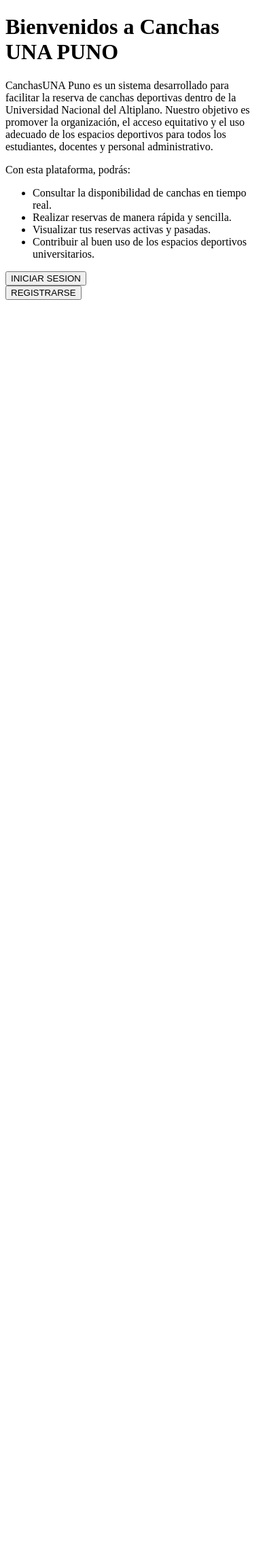
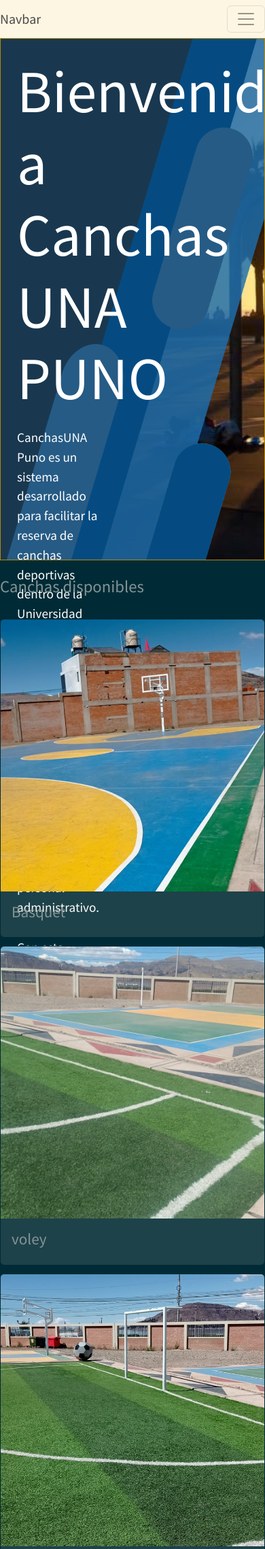
Before and after one commit to alainbru/ReservaCanchasUNA, a Django app: page / in a window 390 px wide; the page is wider, and only the part inside the window is pictured. Shown: the top 2278 px of that part at 68% size. Before the commit the page ends 441 px from the top of that part, so only its background shows below. Run offline with Django 5.2, Linux system fonts and the light colour scheme; parts of the project's set-up code (start-up, migrations or seed data) failed here and were passed over; some libraries are stand-ins or nearby versions.

Commit message:
se agego css ala pagina principal (modifico principal html y se agrego carpeta statick para las imagenes )

```diff
--- a/ReservaCanchasUNA/templates/ReservaCanchasUNA/principal.html
+++ b/ReservaCanchasUNA/templates/ReservaCanchasUNA/principal.html
@@ -6,40 +6,160 @@
     <meta charset="UTF-8">
     <meta name="viewport" content="width=device-width, initial-scale=1.0">
     <title>CanchasUNAP</title>
+    <link rel="stylesheet" href="https://bootswatch.com/5/solar/bootstrap.min.css">
+
+    <!--------------para la imagen de fondo---------------->
+    {% load static %}
+    <style>
+        /* Aplicamos la imagen de fondo al contenedor */
+        .container-fluid {
+            background-image: url("{% static 'images/imagenFondo.png' %}");/* Cambia esta URL por la ruta de tu imagen */
+            background-size: cover; /* La imagen cubre todo el área */
+            background-position: center; /* Centra la imagen */
+             height: 91vh; /* Altura del contenedor igual a la altura de la pantalla */
+            color: white; /* El texto será blanco para hacerlo visible sobre el fondo oscuro */
+        }
+
+        h1 {
+            font-size: 5.5rem;
+            margin-bottom: 20px;
+            width: 50%;
+        }
+        p {
+            font-size: 1.2rem;
+            margin-bottom: 30px;
+            width: 40%;
+        }
+        ul {
+             margin-bottom: 10px;
+        }
+
+
+    </style>
 </head>
 <body>
+<!--------------------------------------para la barra superior (barra de naevgacion )---------------------->
+<nav class="navbar navbar-expand-lg navbar-light bg-light">
+  <a class="navbar-brand" href="#">Navbar</a>
+  <button class="navbar-toggler" type="button" data-toggle="collapse" data-target="#navbarNavAltMarkup" aria-controls="navbarNavAltMarkup" aria-expanded="false" aria-label="Toggle navigation">
+    <span class="navbar-toggler-icon"></span>
+  </button>
+  <div class="collapse navbar-collapse" id="navbarNavAltMarkup">
+    <div class="navbar-nav">
+      <a class="nav-item nav-link active" href="#">Home <span class="sr-only">(current)</span></a>
+      <a class="nav-item nav-link" href="#">Features</a>
+      <a class="nav-item nav-link" href="#">Pricing</a>
+      <a class="nav-item nav-link disabled" href="#">Disabled</a>
+    </div>
+  </div>
+</nav>
 
+<!-------------------------------------- imagen principal ---------------------->
+  <div class="container-fluid border border-primary p-4">
+        <div class="text-align">
             <h1>Bienvenidos a Canchas UNA PUNO</h1>
-    <div>
+
             <p>
                 CanchasUNA Puno es un sistema desarrollado para facilitar la reserva de canchas deportivas
                 dentro de la Universidad Nacional del Altiplano. Nuestro objetivo es promover
                 la organización, el acceso equitativo y el uso adecuado de los espacios deportivos
                 para todos los estudiantes, docentes y personal administrativo.
             </p>
-
             <p>Con esta plataforma, podrás:</p>
-
              <ul>
                 <li>Consultar la disponibilidad de canchas en tiempo real.</li>
                 <li>Realizar reservas de manera rápida y sencilla.</li>
                 <li>Visualizar tus reservas activas y pasadas.</li>
                 <li>Contribuir al buen uso de los espacios deportivos universitarios.</li>
             </ul>
-    </div>
 
-      <div>
+            <div class="d-flex gap-3">
             <form action="{% url 'login_view' %}" method="post">
                 {% csrf_token %}
                 {{ formulario|crispy }}
-            <button class="btn btn-primary">INICIAR SESION</button>
+                <button class="btn btn-secondary btn-lg">INICIAR SESION</button>
+            </form>
+
+            <form action="{% url 'crear_persona' %}" method="get">
+                <button class="btn btn-secondary btn-lg">REGISTRARSE</button>
             </form>
         </div>
+        </div>
+    </div>
 
-    <form action="{% url 'crear_persona' %}" method="get">
-        <button type="submit">REGISTRARSE</button>
+<!-------------------------------------- para las  canchas ---------------------->
+<br>
+<h2>Canchas disponibles</h2>
+<br>
+<div class="card-group">
+<!--Basquet-->
+  <div class="card">
+    <img class="card-img-top" src="{% static 'images/basquet.jpeg' %}" alt="Card image cap" style="height: 400px; object-fit: cover;">
+    <div class="card-body">
+      <h3 class="card-title">Basquet </h3>
+    </div>
+  </div>
+<!--voley-->
+  <div class="card">
+    <img class="card-img-top" src="{% static 'images/voley.jpeg' %}" alt="Card image cap"style="height: 400px; object-fit: cover;">
+    <div class="card-body">
+      <h3 class="card-title">voley </h3>
+    </div>
+  </div>
+<!--futsal-->
+  <div class="card">
+    <img class="card-img-top" src="{% static 'images/futsal.jpeg' %}" alt="Card image cap"style="height: 400px; object-fit: cover;">
+    <div class="card-body">
+      <h3 class="card-title">futsal </h3>
+    </div>
+  </div>
+<!--futbol-->
+  <div class="card">
+    <img class="card-img-top" src="{% static 'images/futbol.jpeg' %}" alt="Card image cap"style="height: 400px; object-fit: cover;">
+    <div class="card-body">
+      <h3 class="card-title">futbol </h3>
+    </div>
+  </div>
+  </div>
+</div>
 
-    </form>
+<br>
+
+
+<!-------------------------------------- requisitos y penalisaciones ---------------------->
+<div class="row">
+  <div class="col-sm-6">
+    <div class="card">
+      <div class="card-body">
+        <h2 class="card-title">Requisitos</h2>
+            <ul class="card-text">
+                <li><strong> Ser miembro de la Universidad:</strong> Solo para estudiantes, docentes o personal UNA Puno con correo institucional.</li>
+                <li><strong> Registro en la plataforma:</strong> Debes registrarte para acceder al calendario y reservar canchas.</li>
+                <li><strong> Confirmar asistencia:</strong> Confirma al menos 30 minutos antes o tu reserva se libera.</li>
+                <li><strong> Participantes responsables:</strong> Incluye al menos dos responsables por cada reserva.</li>
+                <li><strong> Respetar bloqueos y eventos:</strong> Incluye al menos dos responsables por cada reserva.</li>
+            </ul>
+        <a href="#" class="btn btn-primary"> ------- </a>
+      </div>
+    </div>
+  </div>
+  <div class="col-sm-6">
+    <div class="card">
+      <div class="card-body">
+        <h2 class="card-title">Penalización</h2>
+        <br>
+             <ul class="card-text">
+                <li><strong> Falta por inasistencia:</strong> No asistir sin avisar puede suspendirte temporalmente.</li>
+                <li><strong>No confirmar a tiempo:</strong> Si no confirmas, la reserva se cancela y afecta tu historial.</li>
+                <li><strong>Mal uso de las instalaciones:</strong> Daños o mal uso pueden suspenderte de inmediato.</li>
+                <li><strong> Sistema de reputación:</strong> Las faltas bajan tu puntaje y podrías perder el derecho a reservar.</li>
+            </ul>
+        <br>
+        <a href="#" class="btn btn-primary"> ------- </a>
+      </div>
+    </div>
+  </div>
+</div>
 
 </body>
 </html>
```
Also changed, not shown: ReservaCanchasUNA/settings.py (+9 -0 lines), static/images/basquet.jpeg (added), static/images/futbol.jpeg (added), static/images/futsal.jpeg (added), static/images/imagenFondo.png (added), static/images/voley.jpeg (added). Lines whose indentation alone changed are shown as unchanged.
